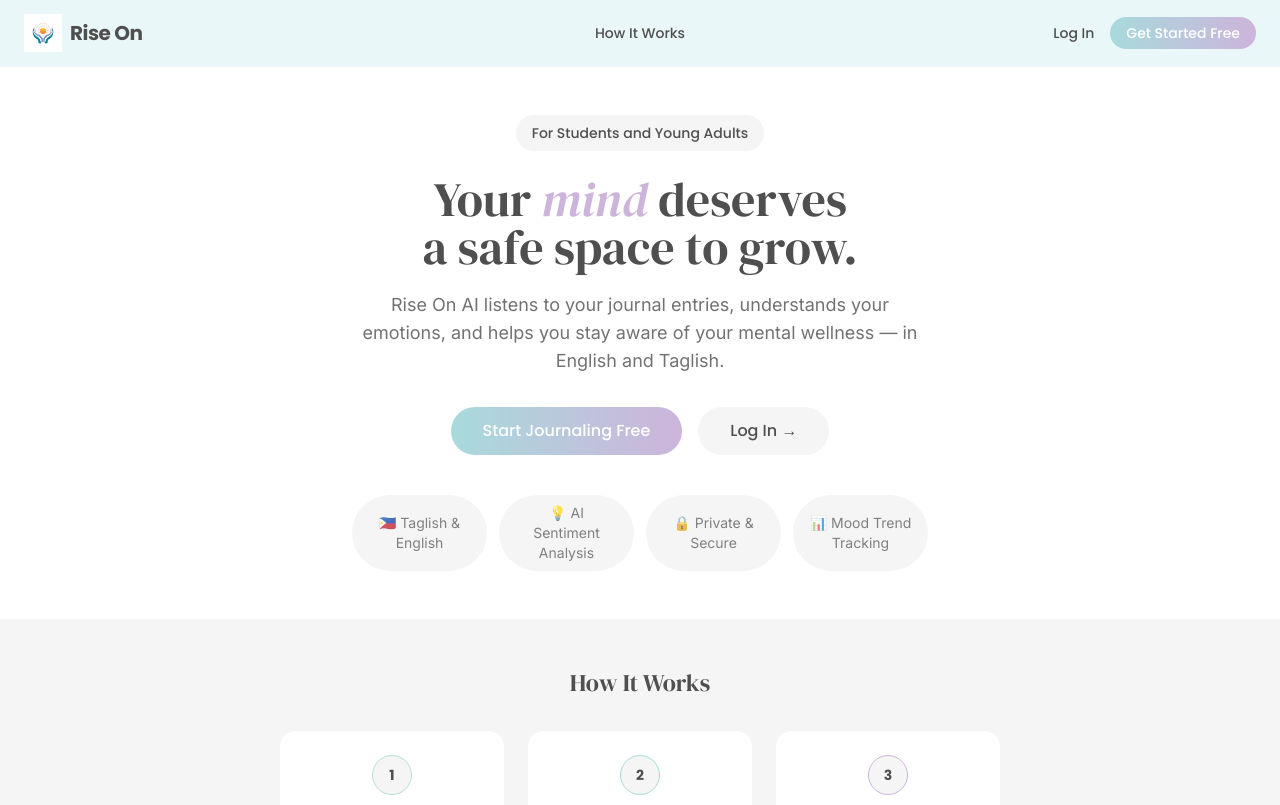
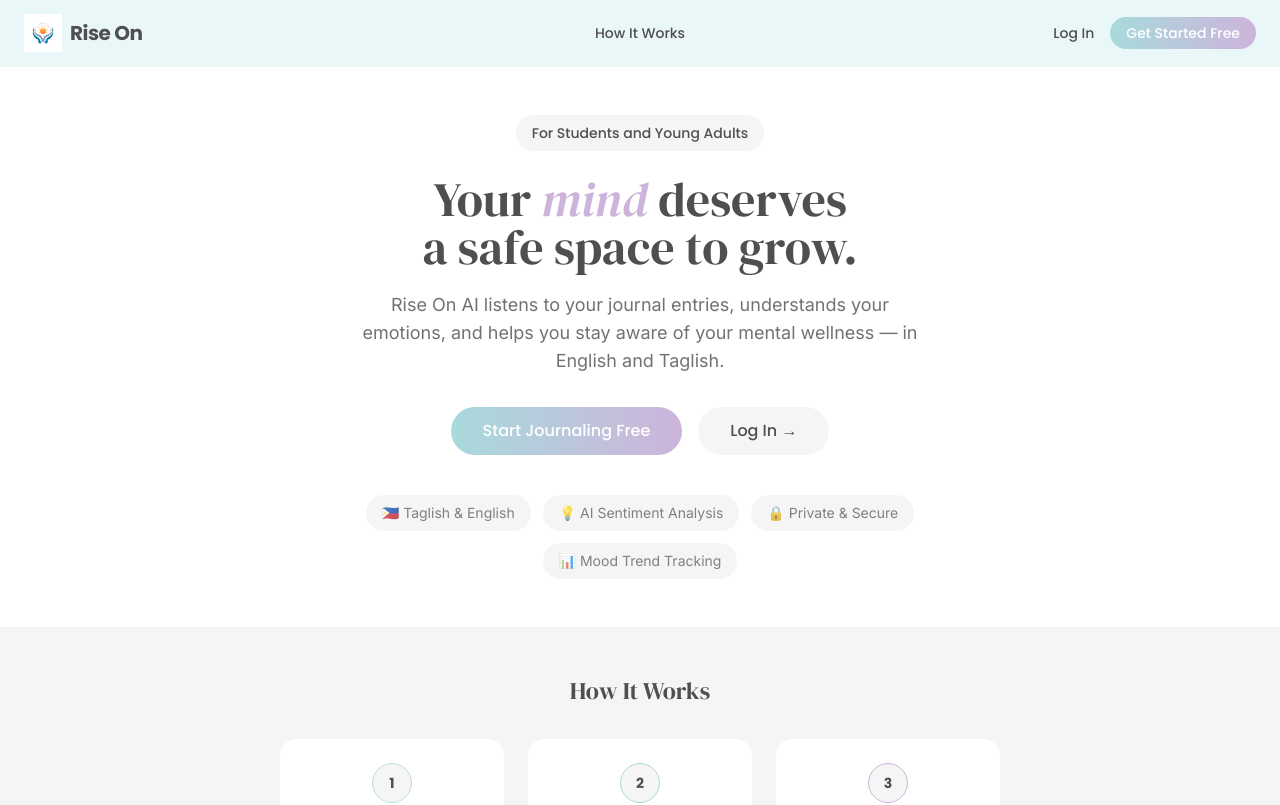
Before and after one commit to cjcastro59/Rise-On-AI, a Next.js app: page / in a window 1280 px wide. Shown: the top 805 px of the page. Built offline with nearby package versions, Linux system fonts and the light colour scheme; no server answers; the database is empty.

Commit message:
landing page fix

```diff
--- a/app/page.tsx
+++ b/app/page.tsx
@@ -61,12 +61,12 @@ export default async function LandingPage() {
           </Link>
         </div>
 
-        {/* 4 feature pills — 2×2 on mobile, single row on desktop */}
-        <div className="grid grid-cols-2 sm:grid-cols-4 gap-3 text-sm font-inter text-dark-text/70 max-w-xl mx-auto w-full">
-          <span className="flex items-center justify-center gap-1.5 bg-light-gray rounded-full px-4 py-2">🇵🇭 Taglish & English</span>
-          <span className="flex items-center justify-center gap-1.5 bg-light-gray rounded-full px-4 py-2">💡 AI Sentiment Analysis</span>
-          <span className="flex items-center justify-center gap-1.5 bg-light-gray rounded-full px-4 py-2">🔒 Private & Secure</span>
-          <span className="flex items-center justify-center gap-1.5 bg-light-gray rounded-full px-4 py-2">📊 Mood Trend Tracking</span>
+        {/* 4 feature pills — single row on desktop, wraps on mobile */}
+        <div className="flex flex-wrap justify-center gap-3 text-sm font-inter text-dark-text/70">
+          <span className="flex items-center gap-1.5 bg-light-gray rounded-full px-4 py-2">🇵🇭 Taglish & English</span>
+          <span className="flex items-center gap-1.5 bg-light-gray rounded-full px-4 py-2">💡 AI Sentiment Analysis</span>
+          <span className="flex items-center gap-1.5 bg-light-gray rounded-full px-4 py-2">🔒 Private & Secure</span>
+          <span className="flex items-center gap-1.5 bg-light-gray rounded-full px-4 py-2">📊 Mood Trend Tracking</span>
         </div>
       </section>
 
```
